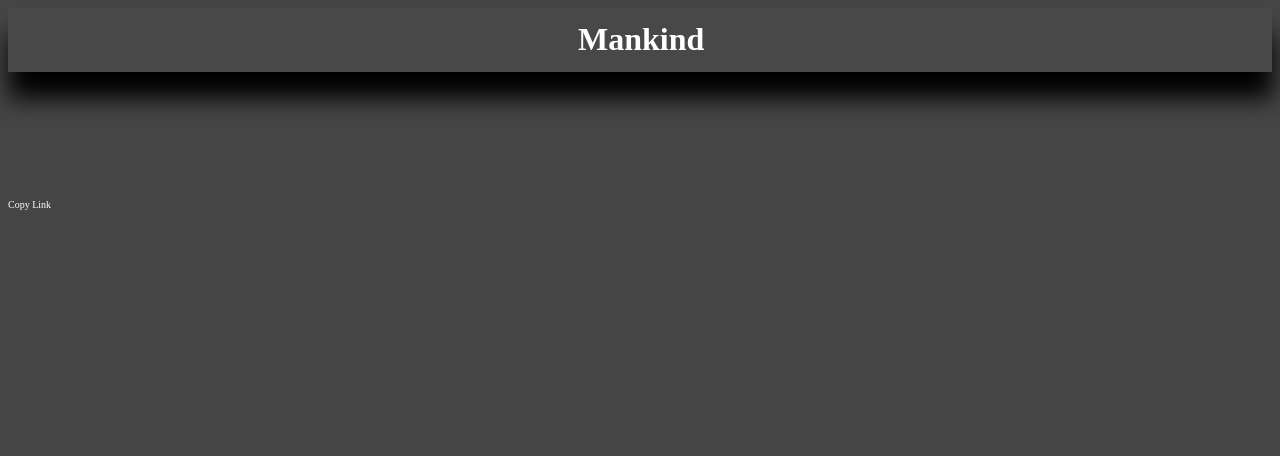
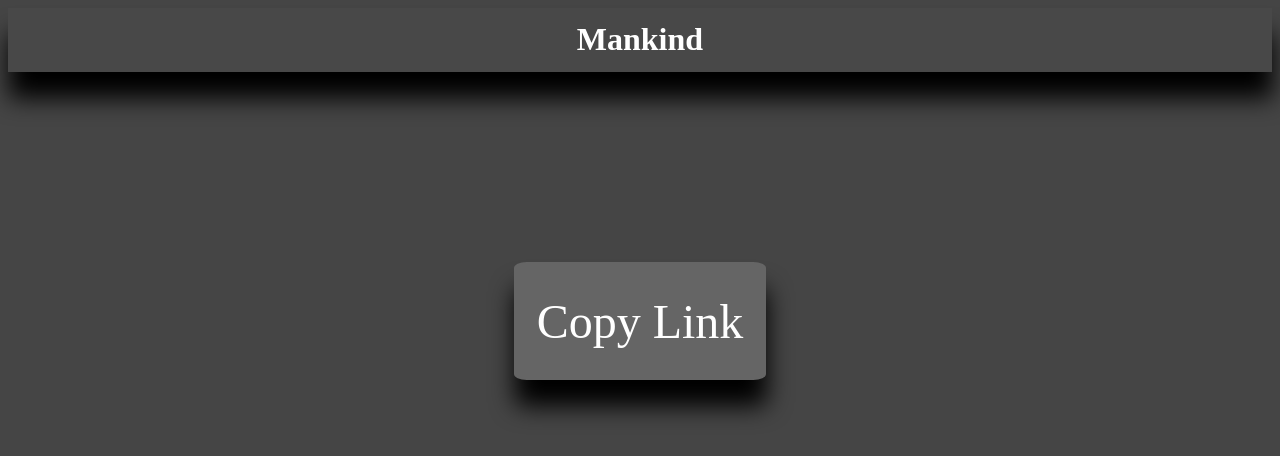
Before and after one commit to Reynarudus/Mankind, a plain HTML site: page yourHistory.html in a window 1280 px wide. Drawn offline with Linux system fonts and the light colour scheme.

Commit message:
Add files via upload

```diff
--- a/css/style.css
+++ b/css/style.css
@@ -18,13 +18,12 @@ font-weight:bold;
 
 #date,#turn,#title{
 float:left;
-width:22.5%;
+width:20%;
 height:100%;
 }
 #title {
-text-align:left;
+text-align:center;
 float:left;
-width:55%;
 }
 
 #event {
--- a/css/yourHistory.css
+++ b/css/yourHistory.css
@@ -34,3 +34,18 @@ float:left;
   display:block;
   margin-bottom:2%;
 }
+
+#copyLink {
+margin-left:36%;
+font-size:3rem;
+background-color:#656565;
+float:left;
+text-align:center;
+box-shadow: 1px 26px 24px 0px rgba(0, 0, 0, 1);
+margin-top:5%;
+margin-bottom:5%;
+border-radius:5%;
+width:20%;
+margin-left: 40%;
+padding: 2.5% 0%;
+}
```
